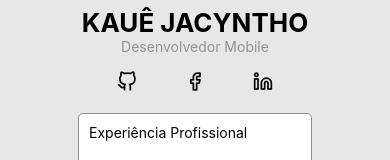
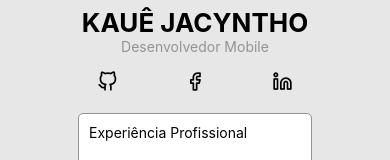
Before and after one commit to kauekaj/resumeApp, a React Native app: screen / in a window 390 px wide. Shown: the part 253-413 px from the top of the page. Built offline with nearby package versions, Linux system fonts and the light colour scheme.

Commit message:
create redeSociais function

```diff
--- a/src/App.js
+++ b/src/App.js
@@ -1,10 +1,26 @@
 
 import React from 'react';
-import { StyleSheet, Text, View, Image, SafeAreaView } from 'react-native';
+import { StyleSheet, Text, View, Image, Alert, TouchableOpacity } from 'react-native';
 import foto from './assets/kaue.jpg';
 import Icon from 'react-native-vector-icons/Feather'
 
 const App = () => {
+
+  function handleRedeSocial(redeSocial) {
+    switch(redeSocial) {
+      case 'github':
+        Alert.alert('Meu Github', 'https://github.com/kauekaj')
+      break
+      case 'facebook':
+        Alert.alert('Meu Facebook', 'https://www.facebook.com/kauekaj')
+      break
+      case 'linkedin':
+        Alert.alert('Meu LinkedIn', 'https://www.linkedin.com/in/kauekaj/')
+      break
+
+    }
+  }
+
   return (
     <>
     <View style={styles.page}>
@@ -13,9 +29,15 @@ const App = () => {
         <Text style={styles.nome}>KAUÊ JACYNTHO</Text>
         <Text style={styles.funcao}>Desenvolvedor Mobile</Text>
         <View style={styles.redeSocial}>
-          <Icon name='github' size={20} />
-          <Icon name='facebook' size={20} />
-          <Icon name='linkedin' size={20} />
+          <TouchableOpacity onPress={()=> handleRedeSocial('github')}>
+            <Icon name='github' size={20} />
+          </TouchableOpacity>
+          <TouchableOpacity onPress={()=> handleRedeSocial('facebook')}>
+            <Icon name='facebook' size={20} />
+          </TouchableOpacity>
+          <TouchableOpacity onPress={()=> handleRedeSocial('linkedin')}>
+            <Icon name='linkedin' size={20} />
+          </TouchableOpacity>
         </View>
       </View>
 
@@ -82,7 +104,7 @@ const styles = StyleSheet.create({
   redeSocial: {
     flexDirection: 'row',
     justifyContent: 'space-between',
-    width: '40%',
+    width: '50%',
     marginTop: 15
   },
 
```
